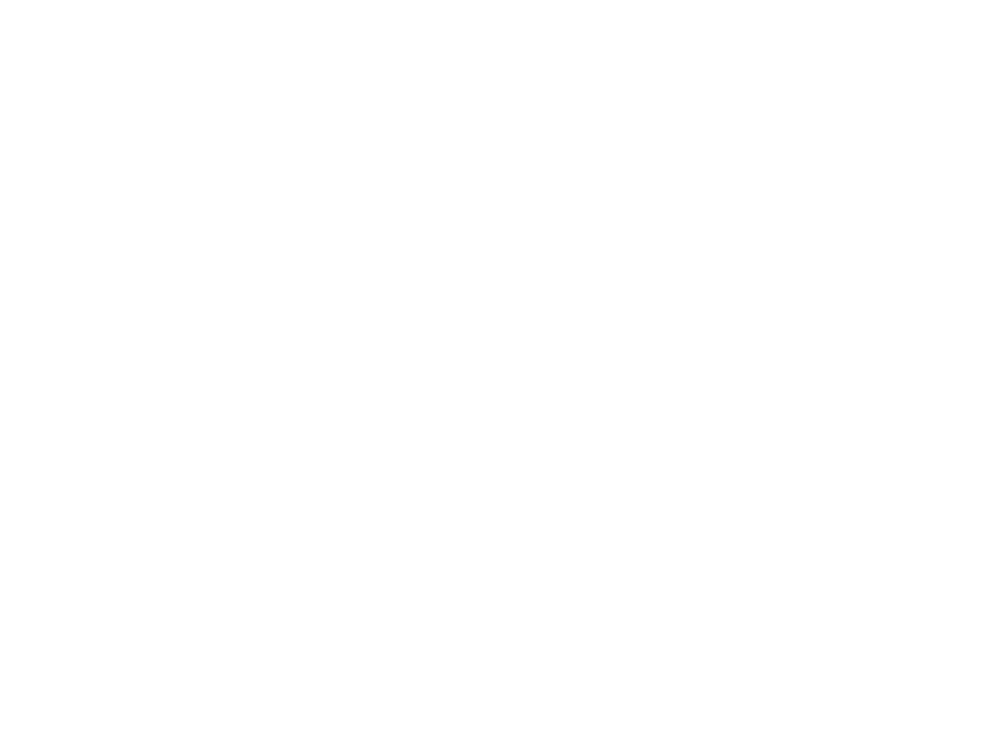
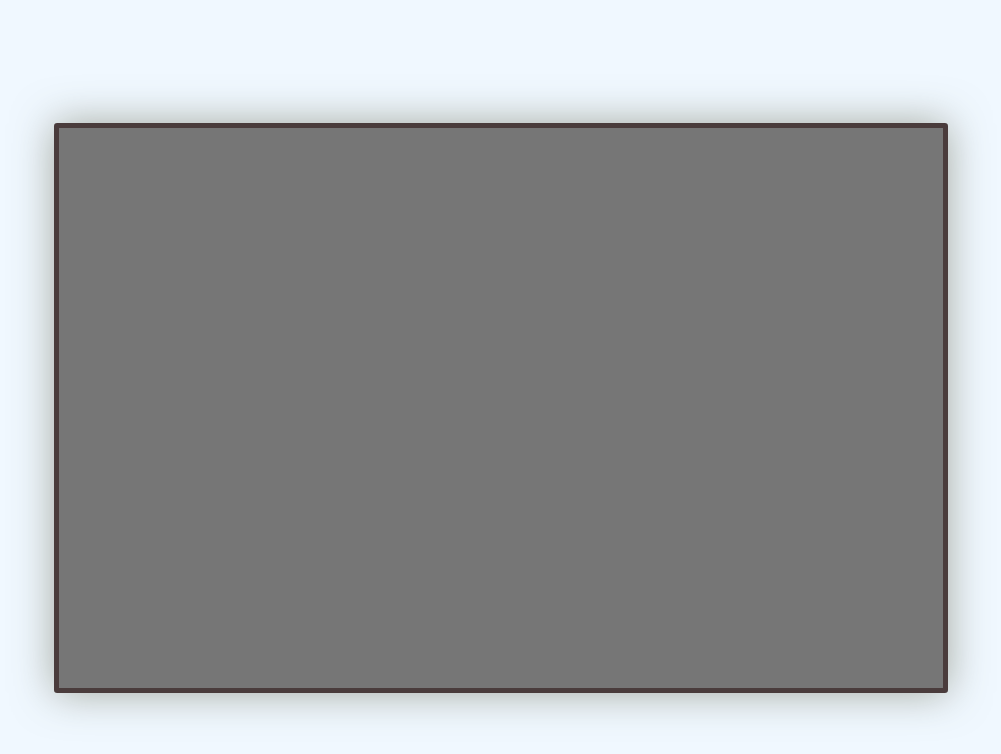
Before and after one commit to lokeshhans/Snake_Game, a plain HTML site: page index.html in a window 1280 px wide. Shown: the whole page, without its empty margins (139-1140 px from the left). Drawn offline with Linux system fonts and the light colour scheme.

Commit message:
Basic Styling

```diff
--- a/index.html
+++ b/index.html
@@ -7,6 +7,10 @@
     <title>Document</title>
 </head>
 <body>
+    <div id="game-arena">
 
+    </div>
+
+    <script src="script.js"></script>
 </body>
 </html>
--- /dev/null
+++ b/script.js
@@ -0,0 +1 @@
+console.log("script working")
--- a/style.css
+++ b/style.css
@@ -0,0 +1,19 @@
+body{
+    display:flex;
+    flex-direction: column;
+    align-items: center;
+    justify-content: center;
+    background-color: aliceblue;
+    height: 100vh;
+    text-align: center;
+
+}
+#game-arena{
+    height: 70%;
+    width: 70%;
+    position: relative;
+    background-color: #767676;
+    border-radius: .2rem;
+    border: 5px solid rgb(74, 60, 60);
+    box-shadow:  0 0 40px rgba(89, 92, 64, 0.5)
+}
```
